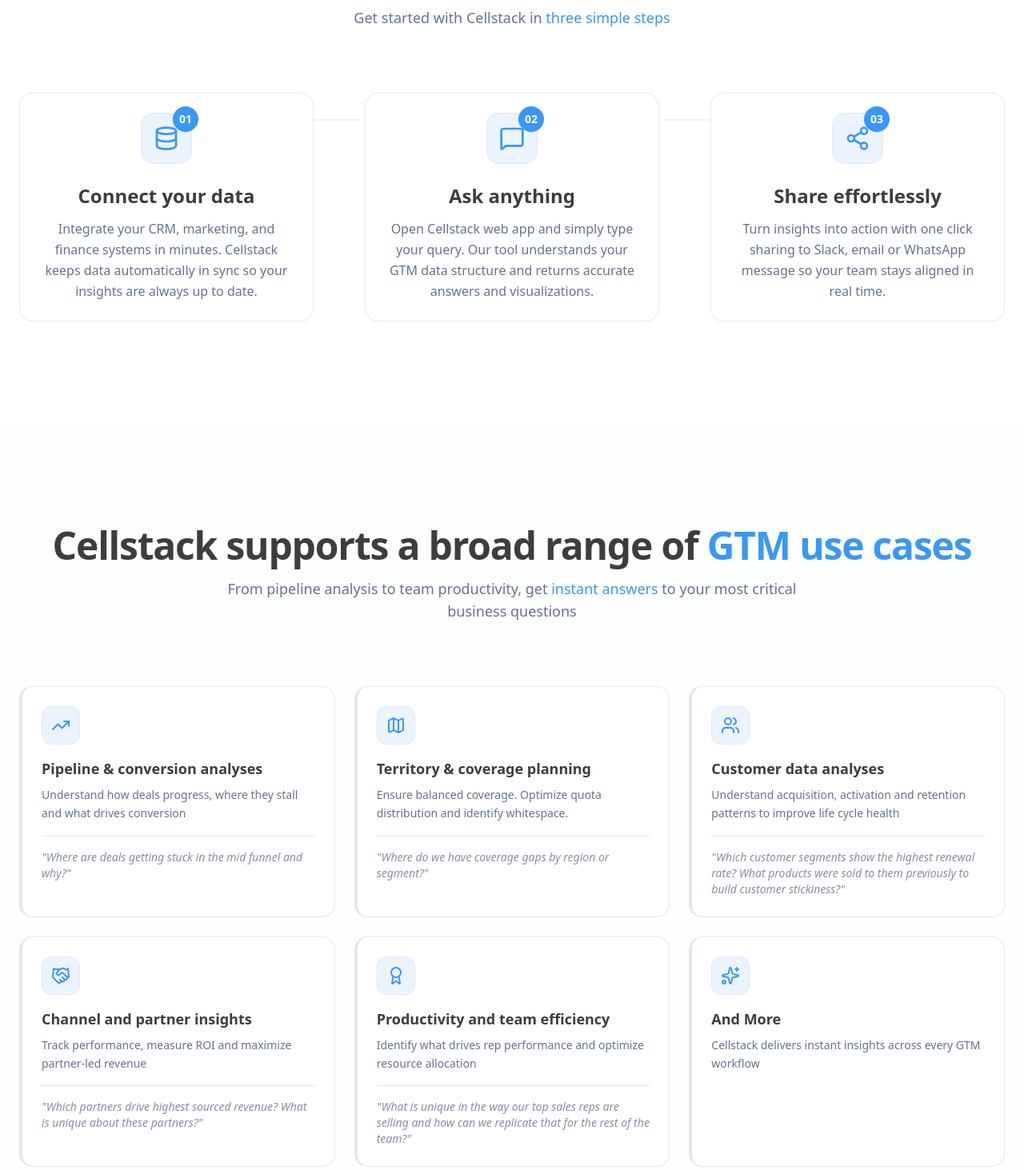
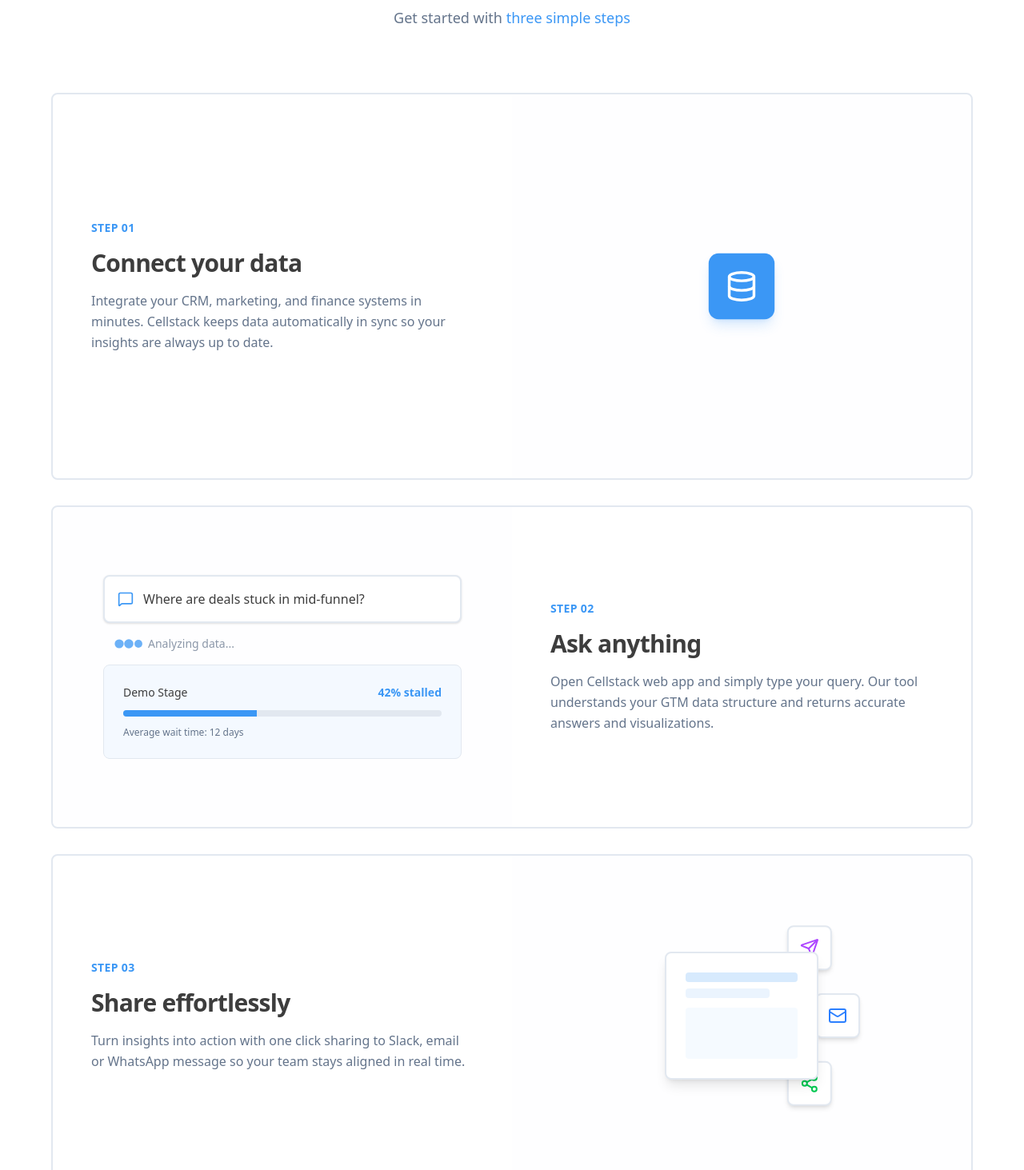
Before and after one commit to tdstt22/cellstack-gtm-nextjs, a Next.js app: page / in a window 1280 px wide. Shown: the part 1487-2950 px from the top of the page at 80% size. Built offline with nearby package versions, Linux system fonts and the light colour scheme.

Commit message:
Small text and icon updates to how-it-works and use-cases

```diff
--- a/src/components/sections/how-it-works.tsx
+++ b/src/components/sections/how-it-works.tsx
@@ -1,6 +1,6 @@
 'use client'
 
-import { Database, MessageSquare, Share2 } from 'lucide-react'
+import { Database, MessageSquare, Share2, Mail, Send } from 'lucide-react'
 import { motion } from 'framer-motion'
 
 const steps = [
@@ -30,43 +30,36 @@
             <div className="mx-auto max-w-7xl px-6">
                 <div className="text-center mb-16 md:mb-20">
                     <h2 className="text-3xl md:text-4xl lg:text-5xl font-semibold tracking-tight mb-4">
-                        How it <span className="text-primary">works</span>
+                        Analysis made <span className="text-primary">simple</span>
                     </h2>
                     <p className="text-lg text-muted-foreground max-w-2xl mx-auto">
-                        Get started with Cellstack in <span className="text-primary font-medium">three simple steps</span>
+                        Get started with <span className="text-primary font-medium">three simple steps</span>
                     </p>
                 </div>
 
-                <div className="grid gap-12 md:gap-16 lg:grid-cols-3">
+                <div className="space-y-8 max-w-6xl mx-auto">
                     {steps.map((step, index) => (
                         <motion.div
                             key={step.number}
-                            initial={{ opacity: 0, y: 20 }}
+                            initial={{ opacity: 0, y: 30 }}
                             whileInView={{ opacity: 1, y: 0 }}
                             viewport={{ once: true, margin: '-100px' }}
-                            transition={{ duration: 0.5, delay: index * 0.2 }}
-                            className="relative bg-card border border-border/30 rounded-2xl p-6 hover:border-primary/30 transition-all duration-300">
-                            <div className="flex flex-col items-center text-center">
-                                <div className="mb-6 relative">
-                                    <div className="h-16 w-16 rounded-2xl bg-primary/10 border border-primary/20 flex items-center justify-center">
-                                        <step.icon className="h-8 w-8 text-primary" />
-                                    </div>
-                                    <div className="absolute -top-2 -right-2 h-8 w-8 rounded-full bg-primary text-primary-foreground flex items-center justify-center text-sm font-semibold">
-                                        {step.number}
-                                    </div>
-                                </div>
-                                <h3 className="text-xl md:text-2xl font-semibold mb-3">
-                                    {step.title}
-                                </h3>
-                                <p className="text-muted-foreground leading-relaxed">
-                                    {step.description}
-                                </p>
+                            transition={{ duration: 0.6, delay: index * 0.15 }}
+                            className="border-2 border-border rounded-lg overflow-hidden hover:border-primary/40 transition-all duration-300 bg-card"
+                        >
+                            <div className="grid md:grid-cols-2 gap-0">
+                                {index % 2 === 0 ? (
+                                    <>
+                                        <TextContent step={step} />
+                                        <AnimationContent step={step} index={index} />
+                                    </>
+                                ) : (
+                                    <>
+                                        <AnimationContent step={step} index={index} />
+                                        <TextContent step={step} />
+                                    </>
+                                )}
                             </div>
-                            {index < steps.length - 1 && (
-                                <div className="hidden lg:block absolute top-8 left-full w-full h-0.5">
-                                    <div className="w-1/2 h-full bg-border/50" />
-                                </div>
-                            )}
                         </motion.div>
                     ))}
                 </div>
@@ -74,3 +67,211 @@
         </section>
     )
 }
+
+function TextContent({ step }: { step: typeof steps[0] }) {
+    return (
+        <div className="p-8 md:p-12 flex flex-col justify-center">
+            <div className="inline-flex items-center gap-2 mb-4">
+                <span className="text-primary font-bold text-sm tracking-wide">STEP {step.number}</span>
+            </div>
+
+            <h3 className="text-2xl md:text-3xl font-semibold mb-4 tracking-tight">
+                {step.title}
+            </h3>
+
+            <p className="text-muted-foreground leading-relaxed text-base">
+                {step.description}
+            </p>
+        </div>
+    )
+}
+
+function AnimationContent({ step, index }: { step: typeof steps[0], index: number }) {
+    return (
+        <div className="bg-muted/20 p-8 md:p-12 flex items-center justify-center min-h-[300px] md:min-h-[400px]">
+            {index === 0 && <ConnectDataAnimation />}
+            {index === 1 && <AskAnythingAnimation />}
+            {index === 2 && <ShareAnimation />}
+        </div>
+    )
+}
+
+function ConnectDataAnimation() {
+    return (
+        <div className="relative w-full max-w-sm aspect-square">
+            {/* Central Cellstack hub */}
+            <motion.div
+                className="absolute inset-0 m-auto w-20 h-20 bg-primary rounded-xl flex items-center justify-center shadow-lg shadow-primary/20"
+                animate={{ scale: [1, 1.05, 1] }}
+                transition={{ duration: 2, repeat: Infinity, ease: "easeInOut" }}
+            >
+                <Database className="text-white h-10 w-10" />
+            </motion.div>
+
+            {/* Orbiting data sources */}
+            {[
+                { angle: 0, delay: 0, label: 'CRM' },
+                { angle: 90, delay: 0.5, label: 'Marketing' },
+                { angle: 180, delay: 1, label: 'Finance' },
+                { angle: 270, delay: 1.5, label: 'Analytics' },
+            ].map((source, i) => {
+                const radius = 110
+                const x = radius * Math.cos((source.angle * Math.PI) / 180)
+                const y = radius * Math.sin((source.angle * Math.PI) / 180)
+
+                return (
+                    <motion.div
+                        key={i}
+                        className="absolute inset-0 m-auto w-16 h-16"
+                        initial={{ x: 0, y: 0, opacity: 0 }}
+                        animate={{
+                            x,
+                            y,
+                            opacity: 1
+                        }}
+                        transition={{
+                            duration: 1.5,
+                            delay: source.delay,
+                            repeat: Infinity,
+                            repeatType: "reverse",
+                            repeatDelay: 2,
+                            ease: "easeInOut"
+                        }}
+                    >
+                        <div className="w-full h-full bg-primary/10 border-2 border-primary/30 rounded-lg flex items-center justify-center">
+                            <span className="text-xs font-medium text-primary">{source.label}</span>
+                        </div>
+                    </motion.div>
+                )
+            })}
+        </div>
+    )
+}
+
+function AskAnythingAnimation() {
+    const query = "Where are deals stuck in mid-funnel?"
+
+    return (
+        <div className="w-full max-w-md space-y-4">
+            {/* Search bar with typing animation */}
+            <motion.div
+                className="bg-card border-2 border-border rounded-lg p-4 shadow-sm"
+                initial={{ opacity: 0, y: -10 }}
+                animate={{ opacity: 1, y: 0 }}
+                transition={{ duration: 0.5 }}
+            >
+                <div className="flex items-center gap-3">
+                    <MessageSquare className="h-5 w-5 text-primary" />
+                    <motion.span
+                        className="text-foreground font-medium"
+                        initial={{ width: 0 }}
+                        animate={{ width: "auto" }}
+                    >
+                        {query}
+                    </motion.span>
+                </div>
+            </motion.div>
+
+            {/* Processing indicator */}
+            <motion.div
+                initial={{ opacity: 0 }}
+                animate={{ opacity: [0, 1, 0] }}
+                transition={{ duration: 2, repeat: Infinity }}
+                className="flex items-center gap-2 px-4"
+            >
+                <div className="flex gap-1">
+                    {[0, 1, 2].map((i) => (
+                        <motion.div
+                            key={i}
+                            className="w-2 h-2 bg-primary rounded-full"
+                            animate={{ scale: [1, 1.5, 1] }}
+                            transition={{ duration: 1, delay: i * 0.2, repeat: Infinity }}
+                        />
+                    ))}
+                </div>
+                <span className="text-sm text-muted-foreground">Analyzing data...</span>
+            </motion.div>
+
+            {/* Results appearing */}
+            <motion.div
+                initial={{ opacity: 0, y: 10 }}
+                animate={{ opacity: 1, y: 0 }}
+                transition={{ delay: 1.5, duration: 0.5 }}
+                className="bg-primary/5 border border-primary/20 p-6 rounded-lg"
+            >
+                <div className="space-y-3">
+                    <div className="flex items-center justify-between">
+                        <span className="text-sm font-medium">Demo Stage</span>
+                        <span className="text-sm text-primary font-semibold">42% stalled</span>
+                    </div>
+                    <div className="h-2 bg-border rounded-full overflow-hidden">
+                        <motion.div
+                            className="h-full bg-primary"
+                            initial={{ width: 0 }}
+                            animate={{ width: "42%" }}
+                            transition={{ delay: 2, duration: 1 }}
+                        />
+                    </div>
+                    <p className="text-xs text-muted-foreground">Average wait time: 12 days</p>
+                </div>
+            </motion.div>
+        </div>
+    )
+}
+
+function ShareAnimation() {
+    const platforms = [
+        { icon: Send, label: 'Slack', angle: -45, color: 'text-purple-500' },
+        { icon: Mail, label: 'Email', angle: 0, color: 'text-blue-500' },
+        { icon: Share2, label: 'WhatsApp', angle: 45, color: 'text-green-500' },
+    ]
+
+    return (
+        <div className="relative w-full max-w-sm h-64 flex items-center justify-center">
+            {/* Central content card */}
+            <motion.div
+                className="bg-card border-2 border-border rounded-lg p-6 w-48 relative z-10 shadow-lg"
+                initial={{ scale: 0.8, opacity: 0 }}
+                animate={{ scale: 1, opacity: 1 }}
+                transition={{ duration: 0.5 }}
+            >
+                <div className="space-y-2">
+                    <div className="h-3 bg-primary/20 rounded" />
+                    <div className="h-3 bg-primary/10 rounded w-3/4" />
+                    <div className="h-16 bg-primary/5 rounded mt-3" />
+                </div>
+            </motion.div>
+
+            {/* Share icons radiating out */}
+            {platforms.map((platform, i) => {
+                const distance = 120
+                const x = distance * Math.cos((platform.angle * Math.PI) / 180)
+                const y = distance * Math.sin((platform.angle * Math.PI) / 180)
+
+                return (
+                    <motion.div
+                        key={i}
+                        className="absolute inset-0 m-auto w-14 h-14"
+                        initial={{ scale: 0, x: 0, y: 0, opacity: 0 }}
+                        animate={{
+                            scale: 1,
+                            x,
+                            y,
+                            opacity: 1
+                        }}
+                        transition={{
+                            delay: 1 + (i * 0.2),
+                            duration: 0.5,
+                            type: "spring",
+                            stiffness: 200
+                        }}
+                    >
+                        <div className="w-full h-full bg-card border-2 border-primary/30 rounded-lg flex items-center justify-center shadow-md hover:shadow-lg transition-shadow">
+                            <platform.icon className={`h-6 w-6 ${platform.color}`} />
+                        </div>
+                    </motion.div>
+                )
+            })}
+        </div>
+    )
+}
--- a/src/components/sections/use-cases.tsx
+++ b/src/components/sections/use-cases.tsx
@@ -48,7 +48,7 @@
             <div className="mx-auto max-w-7xl px-6">
                 <div className="text-center mb-16 md:mb-20">
                     <h2 className="text-3xl md:text-4xl lg:text-5xl font-semibold tracking-tight mb-4">
-                        Cellstack supports a broad range of <span className="text-primary">GTM use cases</span>
+                        Explore your <span className="text-primary">GTM use cases</span>
                     </h2>
                     <p className="text-lg text-muted-foreground max-w-3xl mx-auto">
                         From pipeline analysis to team productivity, get <span className="text-primary font-medium">instant answers</span> to your most critical business questions
```
